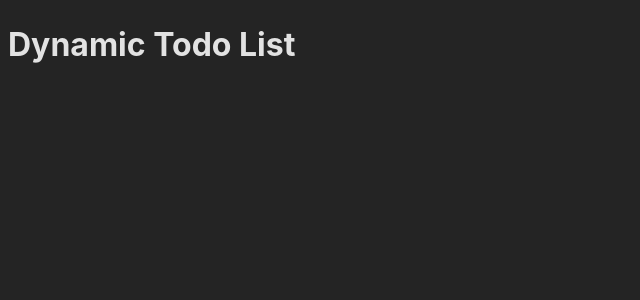
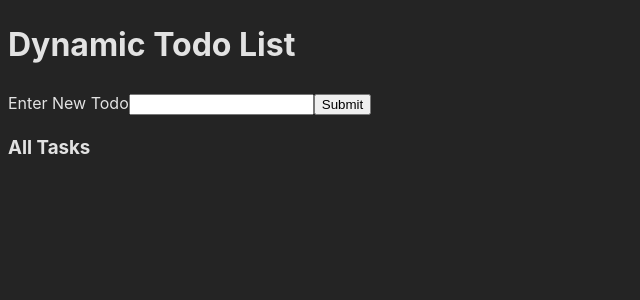
Before and after one commit to bilgramiraza/dynamic-todo-list, a React (Vite) app: page / in a window 1280 px wide. Shown: the top 300 px of the page, without its empty margins (0-640 px from the left). Built offline with nearby package versions, Linux system fonts and the light colour scheme.

Commit message:
Exploration Of Task Done

```diff
--- a/src/App.jsx
+++ b/src/App.jsx
@@ -1,7 +1,32 @@
+import { useState } from "react"
+
 function App() {
+  const [todos, setTodos] = useState([]);
+  const [newTodo, setNewTodo] = useState('');
 
+  const addTodo = (e) => {
+    e.preventDefault();
+    setTodos([...todos, {todo:newTodo, status:false}]);
+    setNewTodo('');
+  };
+  const handleTodoInput =(e)=>{
+    setNewTodo(e.target.value);
+  };
   return (
-    <h1>Dynamic Todo List</h1>
+    <main>
+      <h1>Dynamic Todo List</h1>
+      <form onSubmit={addTodo}>
+        <label htmlFor="newTodo">Enter New Todo</label>
+        <input type="text" id="newTodo" value={newTodo} onChange={handleTodoInput} />
+        <button>Submit</button>
+      </form>
+      <div>
+        <h3>All Tasks</h3>
+        <ul>
+          {todos.map((todo, i) => <li key={i}>task:{todo.todo} Status:{todo.status?'Complete':'Incomplete'}</li>)}
+        </ul>
+      </div>
+    </main>
   )
 }
 
```
